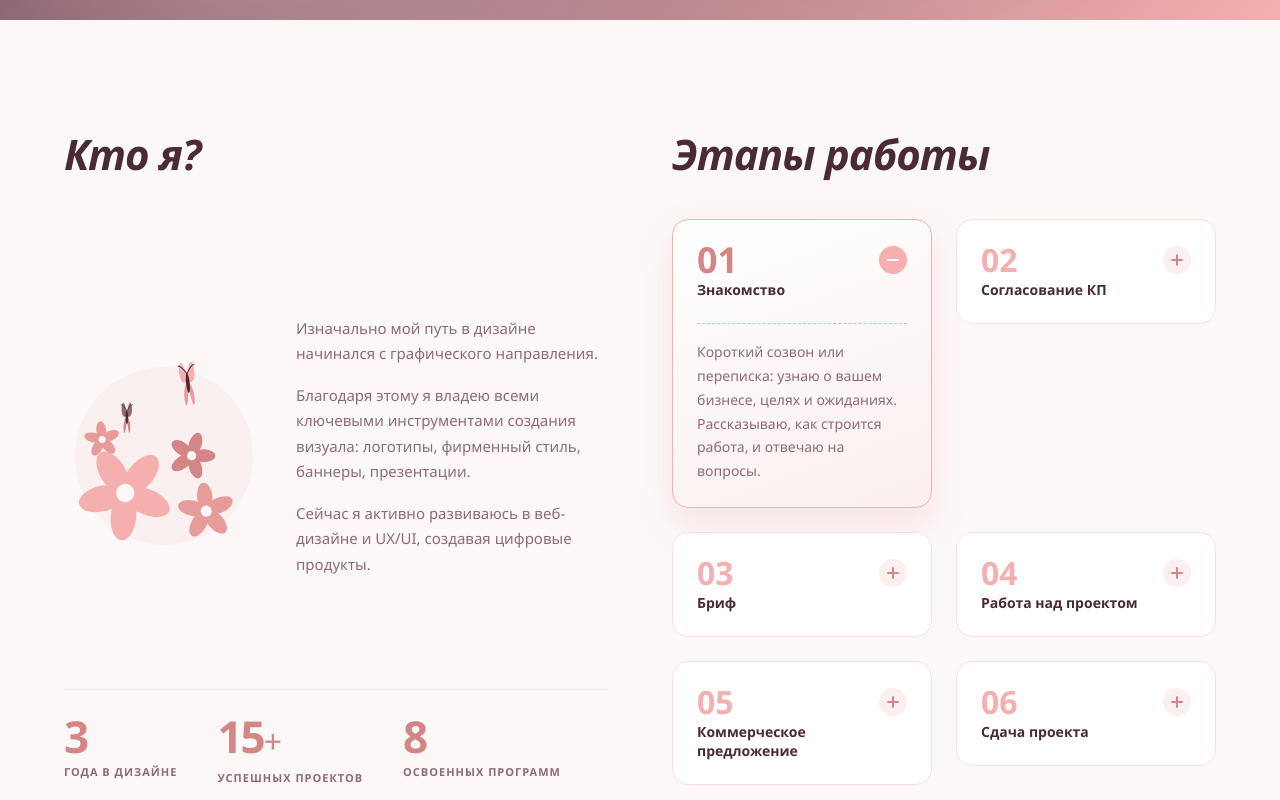
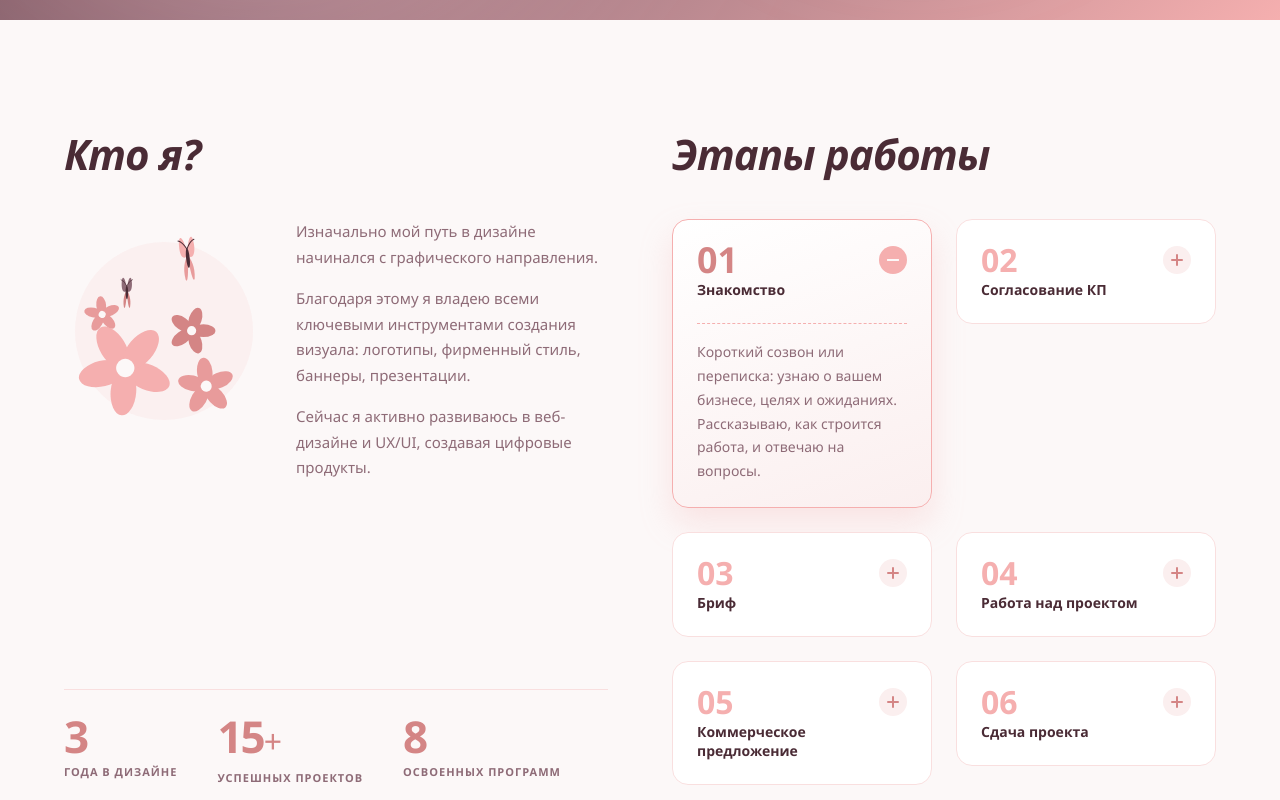
Before and after one commit to Valerija-Davidovich/lab5dop, a plain HTML site: page index.html in a window 1280 px wide. Shown: the part 780-1580 px from the top of the page. Drawn offline with Linux system fonts and the light colour scheme.

Commit message:
Add files via upload

```diff
--- a/style.css
+++ b/style.css
@@ -385,29 +385,30 @@ p { font-size: 16px; color: var(--text-muted); margin: 0; }
     grid-template-columns: 1fr 1fr;
     gap: var(--s-8);
     width: 100%;
-    align-items: stretch;     /* колонки на всю высоту грида */
+    align-items: start;  /* Обе колонки начинаются сверху */
 }
 
-/* Левая колонка: заголовок сверху, текст по центру, статистика прижата к низу */
 .about-block {
     display: flex;
     flex-direction: column;
+    /* Убрали padding-top */
 }
 
 .about-content {
-    flex: 1;                  /* занимает всё свободное место между заголовком и статистикой */
+    flex: 1;
     display: flex;
     gap: var(--s-4);
-    align-items: center;      /* svg и текст по вертикали по центру */
+    align-items: flex-start;  /* Декор и текст начинаются сверху */
+    /* Убрали margin-top */
 }
+
 .about-stats {
-    margin-top: auto;         /* прижимает к самому низу колонки */
+    margin-top: auto;
     display: flex;
     gap: 40px;
     padding-top: 24px;
     border-top: 1px solid var(--border-color);
 }
-
 /* Правая колонка: заголовок сверху, этапы сразу под ним */
 .stages-block {
     display: flex;
```
